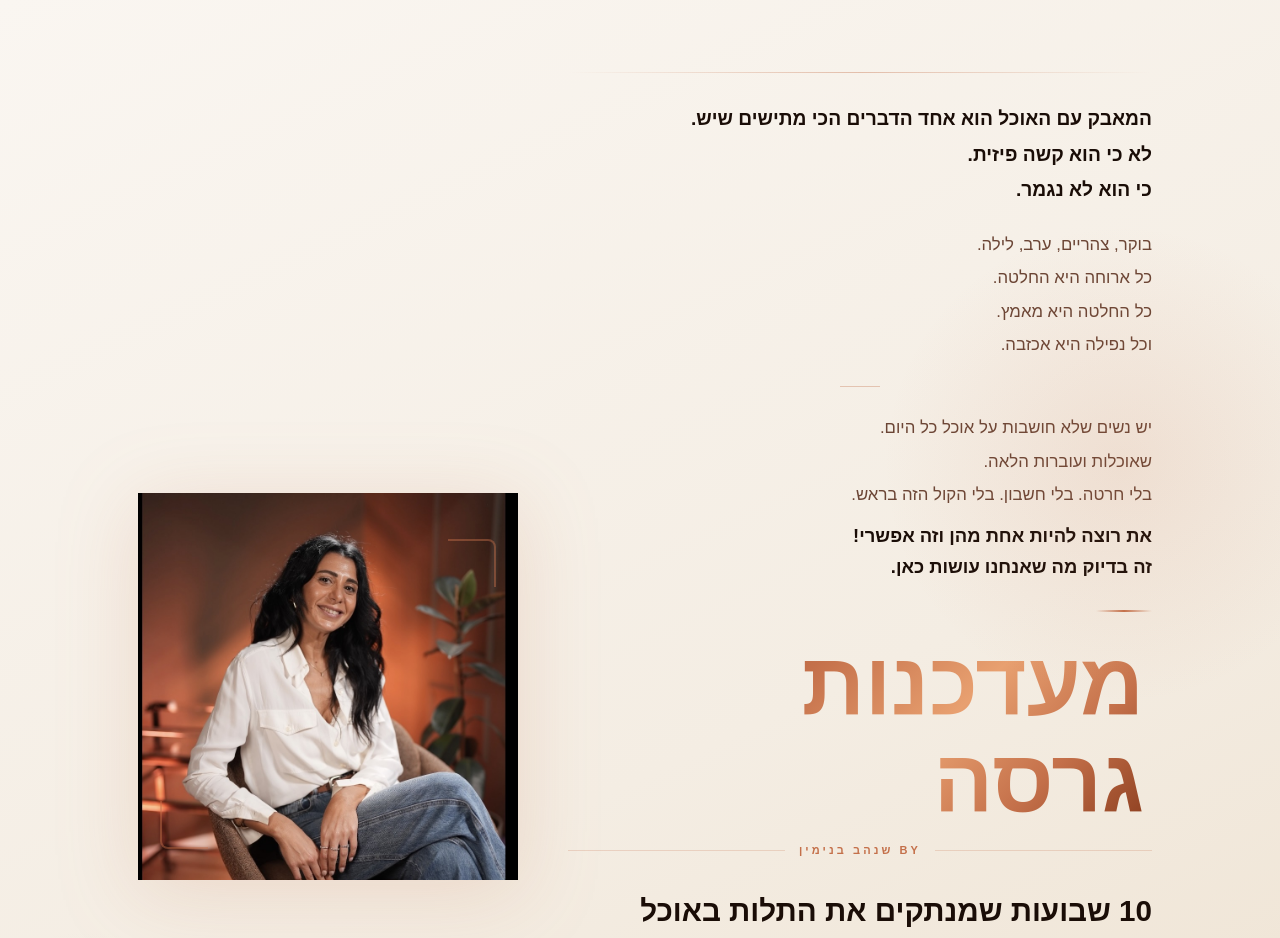
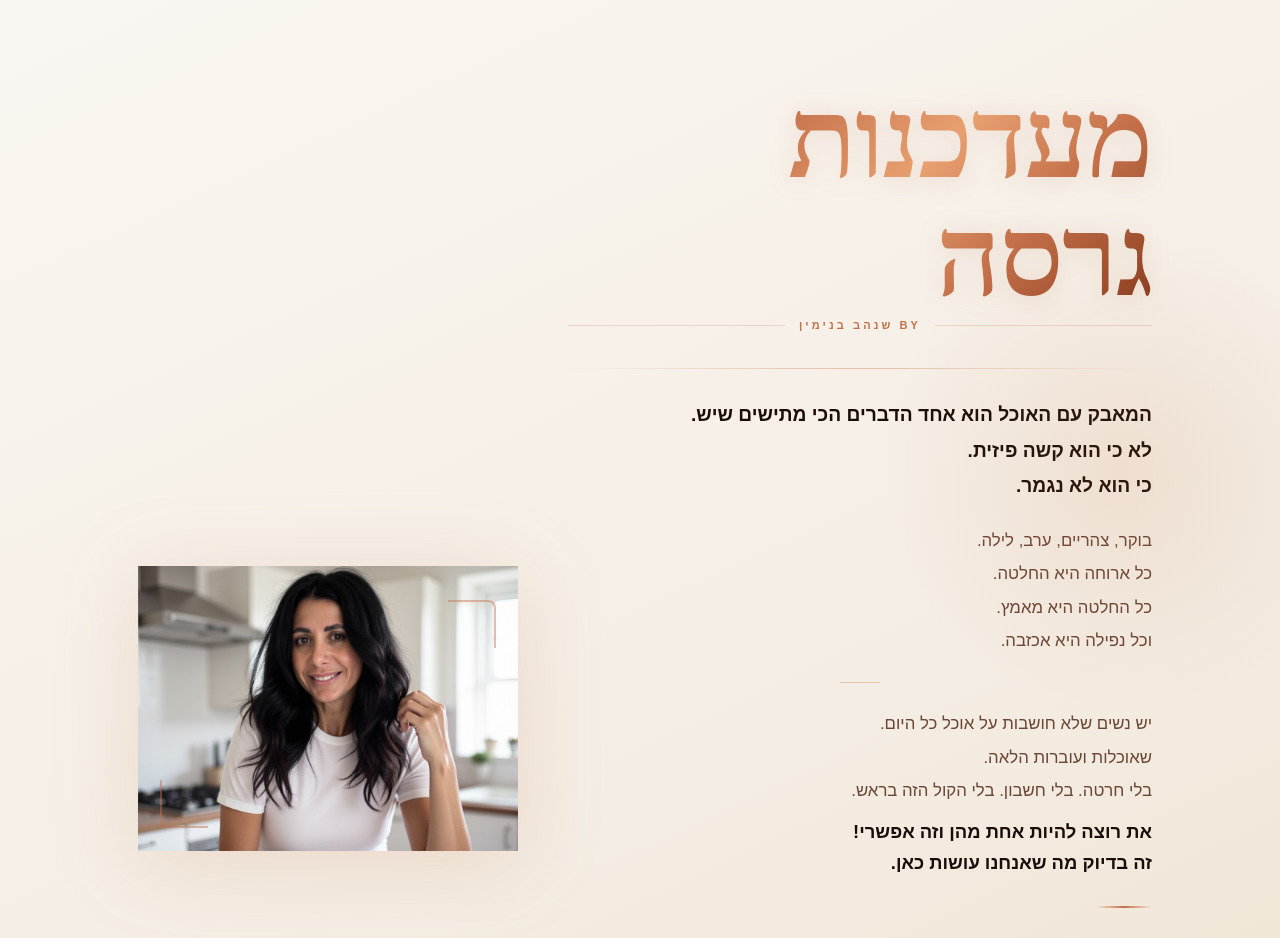
Before and after one commit to shenhav1985-netizen/floweat-landing, a Next.js app: page / in a window 1280 px wide. Shown: the top 938 px of the page. Built offline with nearby package versions, Linux system fonts and the light colour scheme.

Commit message:
Move brand name to top of hero, replace hero image with AI photo

```diff
--- a/app/components/HeroSection.tsx
+++ b/app/components/HeroSection.tsx
@@ -59,6 +59,40 @@ export default function HeroSection() {
         {/* ── TEXT COLUMN ── */}
         <div style={{ textAlign: 'center' }} className="hero-text">
 
+          {/* ★ BRAND NAME — first thing seen */}
+          <motion.div {...fadeUp(0)} style={{ marginBottom: 8 }}>
+            <span style={{
+              display: 'block',
+              fontFamily: '"Playfair Display", "David Libre", Georgia, serif',
+              fontWeight: 900,
+              fontSize: 'clamp(2.8rem, 10vw, 7rem)',
+              lineHeight: 1.05,
+              letterSpacing: '-0.01em',
+              background: 'linear-gradient(135deg, #8B3D1E 0%, #C4704A 30%, #E8A070 55%, #C4704A 75%, #8B3D1E 100%)',
+              WebkitBackgroundClip: 'text',
+              WebkitTextFillColor: 'transparent',
+              backgroundClip: 'text',
+              filter: 'drop-shadow(0 2px 12px rgba(196,112,74,0.18))',
+            }}>
+              מעדכנות גרסה
+            </span>
+          </motion.div>
+
+          {/* by שנהב */}
+          <motion.div {...fadeIn(0.15)} style={{
+            display: 'flex', alignItems: 'center', justifyContent: 'center',
+            gap: 14, marginBottom: 32,
+          }}>
+            <span style={{ flex: 1, height: 1, background: 'rgba(196,112,74,0.22)' }} />
+            <span style={{
+              fontSize: 11, fontWeight: 600, letterSpacing: '0.28em',
+              color: 'var(--copper)', textTransform: 'uppercase', whiteSpace: 'nowrap',
+            }}>
+              by שנהב בנימין
+            </span>
+            <span style={{ flex: 1, height: 1, background: 'rgba(196,112,74,0.22)' }} />
+          </motion.div>
+
           {/* Top line */}
           <motion.div
             initial={{ scaleX: 0 }} animate={{ scaleX: 1 }}
@@ -71,7 +105,7 @@ export default function HeroSection() {
           />
 
           {/* ★ HOOK */}
-          <motion.div {...fadeUp(0)} style={{ marginBottom: 28 }}>
+          <motion.div {...fadeUp(0.25)} style={{ marginBottom: 28 }}>
             {/* כאב */}
             <p style={{
               fontSize: 'clamp(1rem, 2.4vw, 1.2rem)',
@@ -143,38 +177,6 @@ export default function HeroSection() {
             className="copper-divider"
             style={{ marginBottom: 24 }}
           />
-
-          {/* Brand name */}
-          <motion.div {...fadeUp(0.2)} style={{ padding: '0 8px', marginBottom: 10 }}>
-            <span style={{
-              display: 'block',
-              fontFamily: 'Heebo, sans-serif',
-              fontWeight: 900,
-              fontSize: 'clamp(2rem, 8vw, 5.5rem)',
-              lineHeight: 1.1,
-              background: 'linear-gradient(135deg, #A05A36 0%, #C4704A 35%, #E8A070 60%, #C4704A 80%, #8B3D1E 100%)',
-              WebkitBackgroundClip: 'text',
-              WebkitTextFillColor: 'transparent',
-              backgroundClip: 'text',
-            }}>
-              מעדכנות גרסה
-            </span>
-          </motion.div>
-
-          {/* by שנהב */}
-          <motion.div {...fadeIn(0.38)} style={{
-            display: 'flex', alignItems: 'center', justifyContent: 'center',
-            gap: 14, marginBottom: 28,
-          }}>
-            <span style={{ flex: 1, height: 1, background: 'rgba(196,112,74,0.22)' }} />
-            <span style={{
-              fontSize: 11, fontWeight: 600, letterSpacing: '0.28em',
-              color: 'var(--copper)', textTransform: 'uppercase', whiteSpace: 'nowrap',
-            }}>
-              by שנהב בנימין
-            </span>
-            <span style={{ flex: 1, height: 1, background: 'rgba(196,112,74,0.22)' }} />
-          </motion.div>
 
           {/* Main promise */}
           <motion.h1 {...fadeUp(0.5)} style={{
```
Also changed, not shown: public/images/hero2.png.
